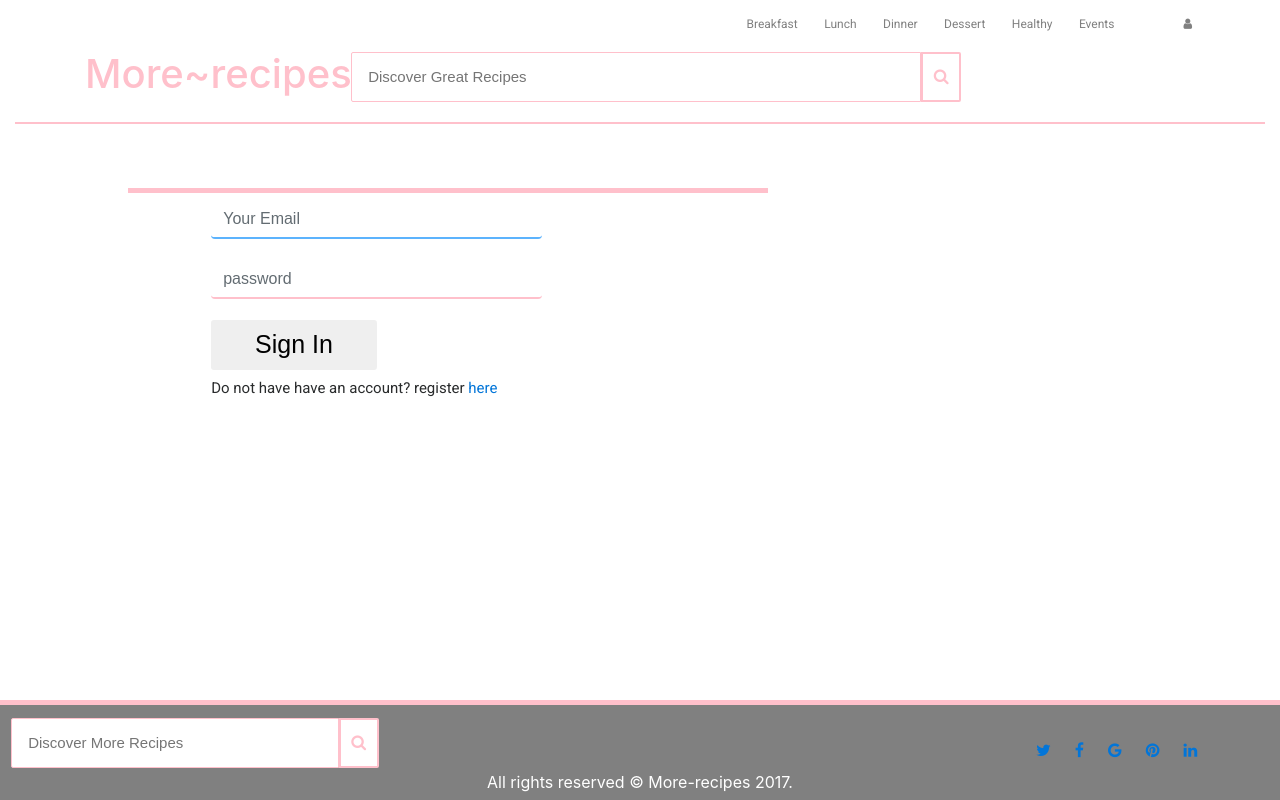
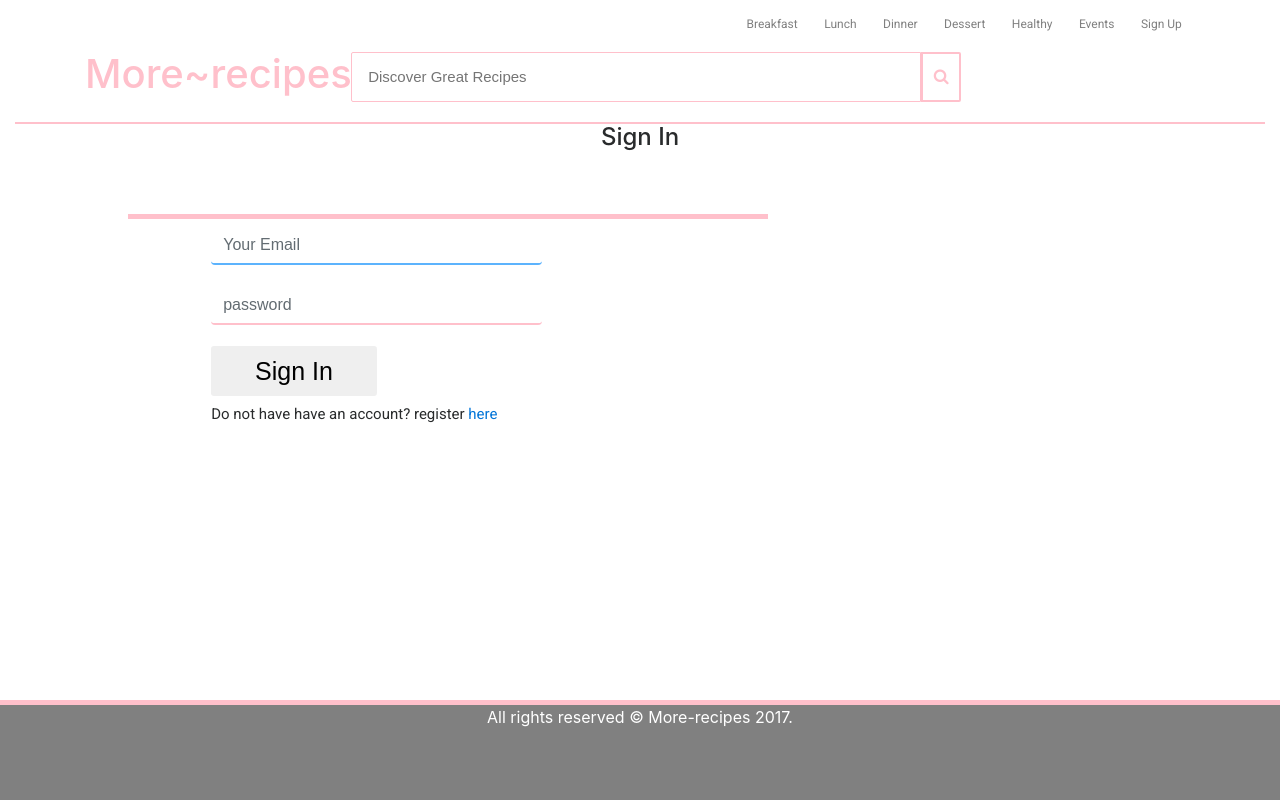
Before and after one commit to Efosaok/More-Recipes, a plain HTML site: page Templates/signin.html in a window 1280 px wide. Drawn offline with nearby package versions, Linux system fonts and the light colour scheme.

Commit message:
refactored signin page

```diff
--- a/Templates/signin.html
+++ b/Templates/signin.html
@@ -23,19 +23,7 @@
                 <li class="upper-links"><a class="links" href="#">Dessert</a></li>
                 <li class="upper-links"><a class="links" href="#">Healthy</a></li>
                 <li class="upper-links"><a class="links" href="#">Events</a></li>
-                <li class="upper-links">
-                    <a class="links" href="#">
-                        <svg class="" width="16px" height="15px" style="overflow: visible;">
-                            <path d="M8.037 17.546c1.487 0 2.417-.93 2.417-2.417H5.62c0 1.486.93 2.415 2.417 2.415m5.315-6.463v-2.97h-.005c-.044-3.266-1.67-5.46-4.337-5.98v-.81C9.01.622 8.436.05 7.735.05 7.033.05 6.46.624 6.46 1.325v.808c-2.667.52-4.294 2.716-4.338 5.98h-.005v2.972l-1.843 1.42v1.376h14.92v-1.375l-1.842-1.42z" fill="#fff"></path>
-                        </svg>
-                    </a>
-                </li>
-                <li class="upper-links dropdown"><a class="links" href="http://clashhacks.in/"><i class="fa fa-user"></i></a>
-                    <ul class="dropdown-menu">
-                        <li class="profile-li"><a class="profile-links" href="#">sign up</a></li>
-                        <li class="profile-li"><a class="profile-links" href="#">sign in</a></li>
-                    </ul>
-                </li>
+                <li class="upper-links"><a class="links" href="./signup.html">Sign Up</a></li>
             </ul>
         </div>
         <div class="row row2">
@@ -67,13 +55,9 @@
     <a href="#" class="sidenav-links">Dessert</a>
     <a href="#" class="sidenav-links">Healthy</a>
     <a href="#" class="sidenav-links">Events</a>
-    <li class="upper-links dropdown"><a class="links" href="http://clashhacks.in/"><i class="fa fa-user"></i></a>
-        <ul class="dropdown-menu">
-            <li class="profile-li"><a class="profile-links" href="#">sign up</a></li>
-            <li class="profile-li"><a class="profile-links" href="#">sign in</a></li>
-        </ul>
-    </li>
+    <a href="./signup.html" class="sidenav-links">Sign Up</a>
 </div>
+<h4 class="text-center">Sign In</h4>
 	<div class="signup-container">
 		<div class="form-container">
 		<div class="row">
@@ -82,8 +66,8 @@
             <form action="#" method="post" class="form" role="form">
             <input class="form-control" name="youremail" placeholder="Your Email" type="email" style="margin-top: 2%" required autofocus />
             <input class="form-control" name="reenteremail" placeholder="password" type="password" required/>
-            <button class="btn btn-sm submit-btn btn-block" type="submit">
-                Sign In</button>
+            <a href="./userdashboard.html"></a><button class="btn btn-sm submit-btn btn-block" type="submit">
+                Sign In</button></a>
                 <div class="tip-signups">
                 	<p class=" tip-signup">Do not have have an account? register <a href="./signup.html">here</a></p>
                 </div>
@@ -93,27 +77,7 @@
 	</div>
 	</div>
 <div class="footer">
-	<div class='search'>
-		<div class="flipkart-navbar-search smallsearch">
-                <div class="row">
-                    <input class="flipkart-navbar-input footer-search" type="" placeholder="Discover More Recipes" name="">
-                    <button class="btn flipkart-navbar-button searchbtn searchbtn-footer">
-                        <i class='fa fa-search'></i>
-                    </button>
-                </div>
-            </div>
-	</div>
-
-	<div class="row footer-one">
-		<a href="#"><div class="col-xs-4 social-media-icons fa fa-twitter"></div></a>
-		<a href="#"><div class="col-xs-4 social-media-icons fa fa-facebook"></div></a>
-		<a href="#"><div class="col-xs-4 social-media-icons fa fa-google"></div></a>
-		<a href="#"><div class="col-xs-4 social-media-icons fa fa-pinterest"></div></a>
-		<a href="#"><div class="col-xs-4 social-media-icons fa fa-linkedin"></div></a>
-	</div>
-
 	<div class="copyright-text"><p class="text-center">All rights reserved &copy; More-recipes 2017.</p></div>
-
 </div>
 </div>
 <script type="text/javascript">
```
